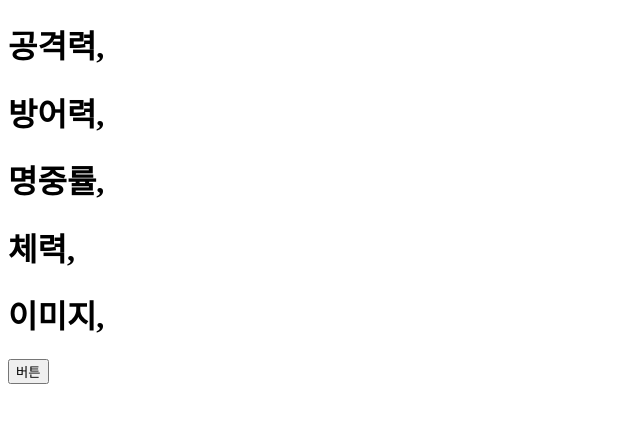
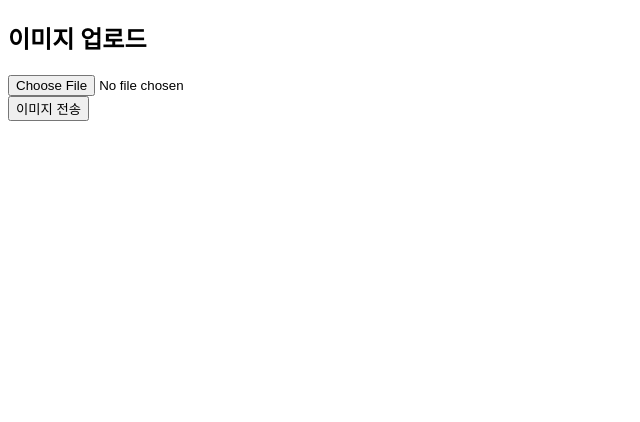
Before and after one commit to KDT-IaaS-Class-Two-Group/KDT-IaaS-2-ProjectB-2team, a Next.js app in the folder frontend/: page / in a window 1280 px wide. Shown: the top 422 px of the page, without its empty margins (0-640 px from the left). Built offline with nearby package versions, Linux system fonts and the light colour scheme.

Commit message:
이미지 업로드

```diff
--- a/frontend/src/pages/index.tsx
+++ b/frontend/src/pages/index.tsx
@@ -1,77 +1,83 @@
-import { useState, useEffect } from "react";
+import { useState } from "react";
+
+interface Response {
+  species: number;
+  attack: string;
+  defense: string;
+  accuracy: string;
+  weight: string;
+}
 
 const Hello = () => {
-  const [message,setMessage] = useState<string>("")
-  const [message2,setMessage2] = useState<string>("")
-  const [message3,setMessage3] = useState<string>("")
-  const [message4,setMessage4] = useState<string>("")
-  const [message5,setMessage5] = useState<string>("")
+  const [message, setMessage] = useState<Response | null>(null); //데이터 받기
+  const [loading, setLoading] = useState<boolean>(false); //로딩
+  const [error, setError] = useState<string | null>(null); //에러
+  const [image, setImage] = useState<File | null>(null); //이미지 처리
 
-  console.log(message);
+  const handleImageChange = (e: React.ChangeEvent<HTMLInputElement>) => {
+    const file = e.target.files && e.target.files[0];
+    if (file) {
+      setImage(file);
+      setError(null); // 오류 초기화
+    }
+  };
 
-  useEffect(() => {
-    const fetchData = async () => {
-      try {
-        const res = await fetch('http://127.0.0.1:8000/');
-        const data = await res.json()
-        setMessage(data.message)
-      } catch (error) {
-        console.log(error);
-      }
+  const handleSubmit = async () => {
+    if (!image) {
+      setError("이미지를 먼저 선택해주세요.");
+      return;
     }
-    fetchData()
-  },[]);
 
-const eventhandle = async () => {
+    setLoading(true);
+    setError(null); // 이전 오류 초기화
+    const formData = new FormData();
+    formData.append("file", image);
 
-  console.log("1");
-
-    const killingFieldDiv = document.getElementById("killingfield");
-
-    if (killingFieldDiv) {
-      const idValue = killingFieldDiv.id;
-      console.log(idValue); // "killingfield"를 콘솔에 출력합니다.
-
-    // GET 요청 보내기
     try {
-      const response = await fetch(`http://127.0.0.1:8000/${idValue}`, {
+      const response = await fetch(`http://127.0.0.1:8000/predict`, {
         method: 'POST',
-        headers: {
-          'Content-Type': 'application/json',
-        },
+        body: formData,
       });
 
-      const responseData1 = await response.json(); // 응답 데이터 받아오기
+      if (!response.ok) {
+        throw new Error('응답이 올바르지 않음');
+      }
 
-      console.log(responseData1.message.attack)
-      setMessage(responseData1.message.attack || "메시지가 없습니다.")
-      setMessage2(responseData1.message.defense || "메시지가 없습니다.")
-      setMessage3(responseData1.message.accuracy || "메시지가 없습니다.")
-      setMessage4(responseData1.message.weight || "메시지가 없습니다.")
-      setMessage5(responseData1.message.img || "메시지가 없습니다.")
+      const responseData = await response.json();
+      setMessage(responseData);
 
-    } catch (error) {
-      console.log('Error sending id:', error);
+    } catch (error : unknown) {
+      if (error instanceof Error) {
+        setError("이미지 전송 중 오류 발생: " + error.message);
+      } else {
+        setError("알 수 없는 오류 발생");
+      }
+    } finally {
+      setLoading(false);
     }
-  }
-
-};
-
-console.log(message)
-console.log(typeof(message))
+  };
 
   return (
     <div id="root">
-      <div id="killingfield">
-        <h1>공격력, {message}</h1>
-        <h1>방어력, {message2}</h1>
-        <h1>명중률, {message3}</h1>
-        <h1>체력, {message4}</h1>
-        <h1>이미지, {message5}</h1>
+      <div >
+        <h2>이미지 업로드</h2>
+        <input type="file" placeholder="이미지 업로드" accept="image/*" onChange={handleImageChange} />
+      </div>
+
+      <div >
+        {loading && <p>로딩 중...</p>}
+        {error && <p>{error}</p>}
+        {message && (
+          <>
+            <h1>인종: {message.species}</h1>
+            <h1>공격력: {message.attack}</h1>
+            <h1>방어력: {message.defense}</h1>
+            <h1>명중률: {message.accuracy}</h1>
+            <h1>무게: {message.weight}</h1>
+          </>
+        )}
         <div>
-          <button type="button" onClick={eventhandle}>
-            버튼
-          </button>
+          <button type="button" onClick={handleSubmit}>이미지 전송</button>
         </div>
       </div>
     </div>
```
